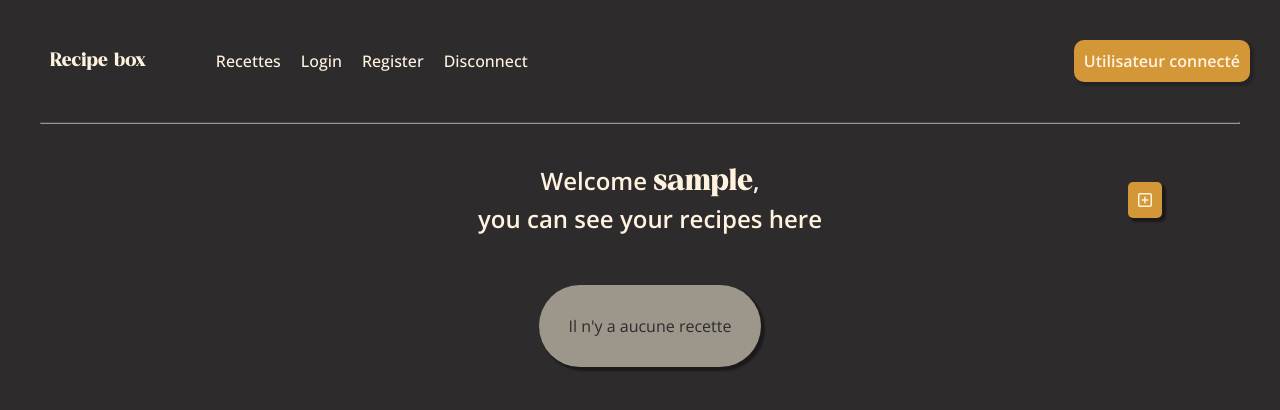
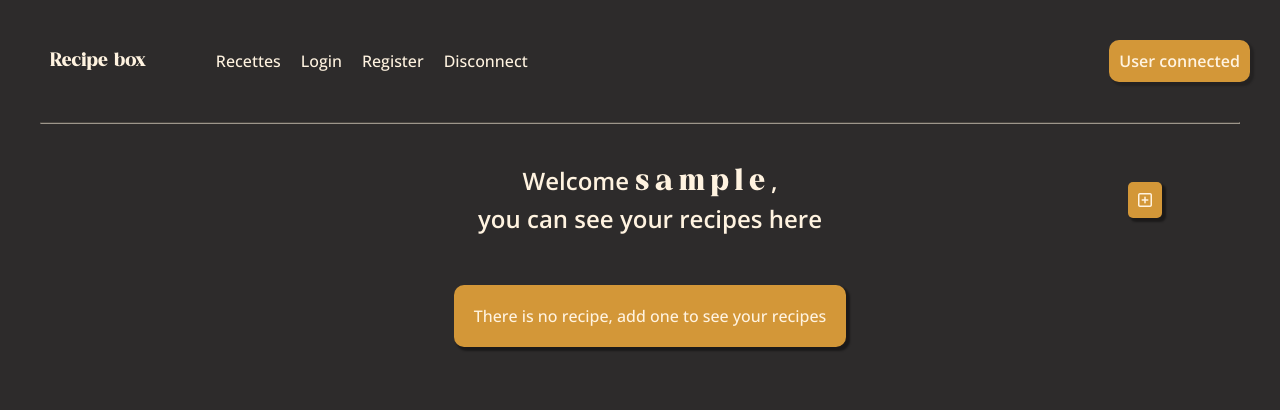
Before and after one commit to ethan-frot/Recipe-box, a PHP site: page /recipes.php in a window 1280 px wide. Shown: the top 410 px of the page. Run offline with PHP 8.4, Linux system fonts and the light colour scheme; the visitor is signed in with stand-in values (Sample User, id 1); data that the repository does not hold is empty; style sheets or scripts are compiled from the project's sources.

Commit message:
🚸Improve user experience

```diff
--- a/src/parts/header.php
+++ b/src/parts/header.php
@@ -41,9 +41,9 @@ if (!isset($_SESSION['id'])) {
         <?php endif; ?>
 
         <?php if (isset($_SESSION['id'])) : ?>
-            <div class="nav-connected"><p> Utilisateur connecté </p></div>
+            <div class="nav-connected"><p> User connected </p></div>
         <?php else : ?>
-            <div class="nav-connected"><p> Utilisateur non connecté </p></div>
+            <div class="nav-connected"><p> User disconnected </p></div>
         <?php endif ?>
     </nav>
 </div>
--- a/src/recipes.php
+++ b/src/recipes.php
@@ -29,7 +29,7 @@ $recipes = $request->fetchAll(PDO::FETCH_ASSOC);
         </div>
         <div class="recipes-container">
             <?php if (!$recipes) : ?>
-                <span class="no-recipes"> Il n'y a aucune recette </span>
+                <a href="./new-recipe.php" class="no-recipes"> There is no recipe, add one to see your recipes</a>
             <?php else : ?>
             <?php foreach ($recipes as $recipe) : ?>
                 <div class="recipe-img" style="background-image: url('<?= $recipe['image_src'] ?>')">
--- a/src/scripts/delete-recipe-script.php
+++ b/src/scripts/delete-recipe-script.php
@@ -11,4 +11,4 @@ $request->bindParam(':id', $id);
 // Execute request
 $request->execute();
 
-header("Location: ../recipes.php");
+header("Location: ../recipes.php?success=Deleted with success !");
--- a/src/styles/_recipes.scss
+++ b/src/styles/_recipes.scss
@@ -35,16 +35,25 @@
 
   .title {
     font-size: 30px;
+    letter-spacing: 6px;
   }
 }
 
 .no-recipes {
   display: flex;
-  padding: 30px;
-  background-color: #9d968b;
-  border-radius: 50px;
-  color: #2d2b2b;
+  padding: 20px;
+  background-color: #d39738;
+  border-radius: 10px;
+  color: #fff3e0;
   box-shadow: 3px 3px 2px 1px rgba(0, 0, 0, 0.4);
+  font-weight: 500;
+  cursor: pointer;
+  text-decoration: none;
+
+  &:hover {
+    background-color: #2d2b2b;
+    color: #d39738;
+  }
 }
 
 .recipe-img {
```
